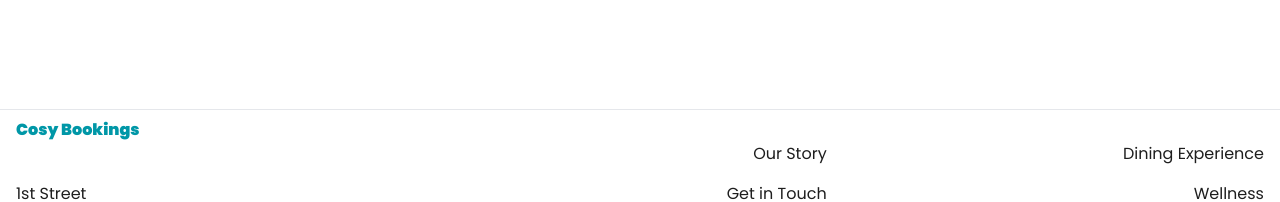
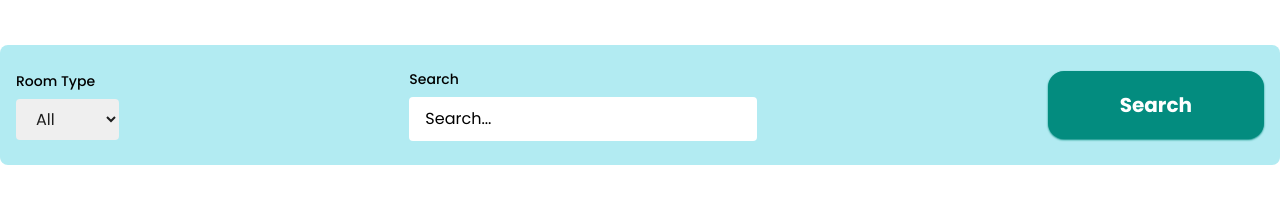
Before and after one commit to alexkasema/cosy-bookings, a Next.js app: page / in a window 1280 px wide. Shown: the part 603-805 px from the top of the page. Built offline with nearby package versions, Linux system fonts and the light colour scheme; no server answers.

Commit message:
Created the PageSearch Section that renders a Search Component that receives props to perform the search functionality

```diff
--- a/src/app/(web)/page.tsx
+++ b/src/app/(web)/page.tsx
@@ -1,9 +1,11 @@
 import HeroSection from "@/components/HeroSection/HeroSection";
+import PageSearch from "@/components/PageSearch/PageSearch";
 
 const Home = () => {
   return (
     <>
       <HeroSection />
+      <PageSearch />
     </>
   );
 }
--- /dev/null
+++ b/src/components/PageSearch/PageSearch.tsx
@@ -0,0 +1,22 @@
+'use client';
+
+import { useState } from 'react';
+
+import Search from "../Search/Search";
+
+const PageSearch = () => {
+
+    const [roomTypeFilter, setRoomTypeFilter] = useState('');
+    const [searchQuery, setSearchQuery] = useState('');
+
+  return (
+    <Search
+        roomTypeFilter={roomTypeFilter}
+        searchQuery={searchQuery}
+        setRoomTypeFilter={setRoomTypeFilter}
+        setSearchQuery={setSearchQuery}
+    />
+  )
+}
+
+export default PageSearch;
--- /dev/null
+++ b/src/components/Search/Search.tsx
@@ -0,0 +1,80 @@
+"use client"
+
+import { useRouter } from 'next/navigation';
+import { ChangeEvent, FC } from 'react';
+
+type Props = {
+    roomTypeFilter: string;
+    searchQuery: string;
+    setRoomTypeFilter: (value: string) => void;
+    setSearchQuery: (value: string) => void;
+  };
+
+
+const Search: FC<Props> = ({
+    roomTypeFilter,
+    searchQuery,
+    setRoomTypeFilter,
+    setSearchQuery,
+}) => {
+    const router = useRouter();
+    const handleRoomTypeChange = (event: ChangeEvent<HTMLSelectElement>) => {
+        setRoomTypeFilter(event.target.value);
+      };
+
+    const handleSearchQueryChange = (event: ChangeEvent<HTMLInputElement>) => {
+    setSearchQuery(event.target.value);
+    };
+
+    const handleFilterClick = () => {
+        router.push(`/rooms?roomType=${roomTypeFilter}&searchQuery=${searchQuery}`);
+    };
+
+  return (
+    <section className='bg-tertiary-light px-4 py-6 rounded-lg'>
+      <div className='container mx-auto flex gap-4 flex-wrap justify-between items-center'>
+        <div className='w-full md:1/3 lg:w-auto mb-4 md:mb-0'>
+          <label className='block text-sm font-medium mb-2 text-black'>
+            Room Type
+          </label>
+          <div className='relative'>
+            <select
+              value={roomTypeFilter}
+              onChange={handleRoomTypeChange}
+              className='w-full px-4 py-2 capitalize rounded leading-tight dark:bg-black focus:outline-none'
+            >
+              <option value='All'>All</option>
+              <option value='Basic'>Basic</option>
+              <option value='Luxury'>Luxury</option>
+              <option value='Suite'>Suite</option>
+            </select>
+          </div>
+        </div>
+
+        <div className='w-full md:1/3 lg:w-auto mb-4 md:mb-0'>
+          <label className='block text-sm font-medium mb-2 text-black'>
+            Search
+          </label>
+          <input
+            type='search'
+            id='search'
+            placeholder='Search...'
+            className='w-full px-4 py-3 rounded leading-tight dark:bg-black focus:outline-none placeholder:text-black dark:placeholder:text-white'
+            value={searchQuery}
+            onChange={handleSearchQueryChange}
+          />
+        </div>
+
+        <button
+          className='btn-primary'
+          type='button'
+          onClick={handleFilterClick}
+        >
+          Search
+        </button>
+      </div>
+    </section>
+  )
+}
+
+export default Search;
```
